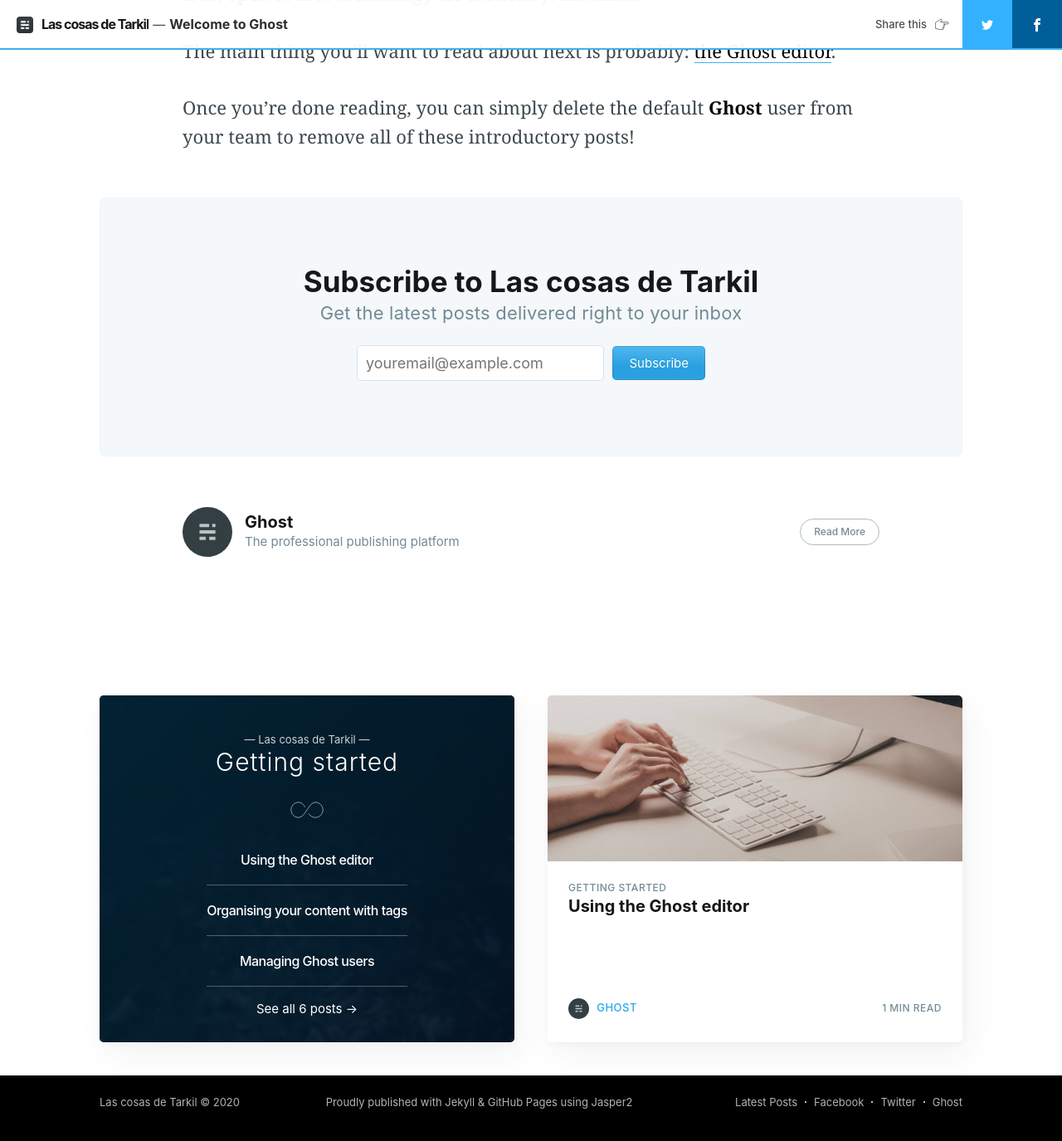
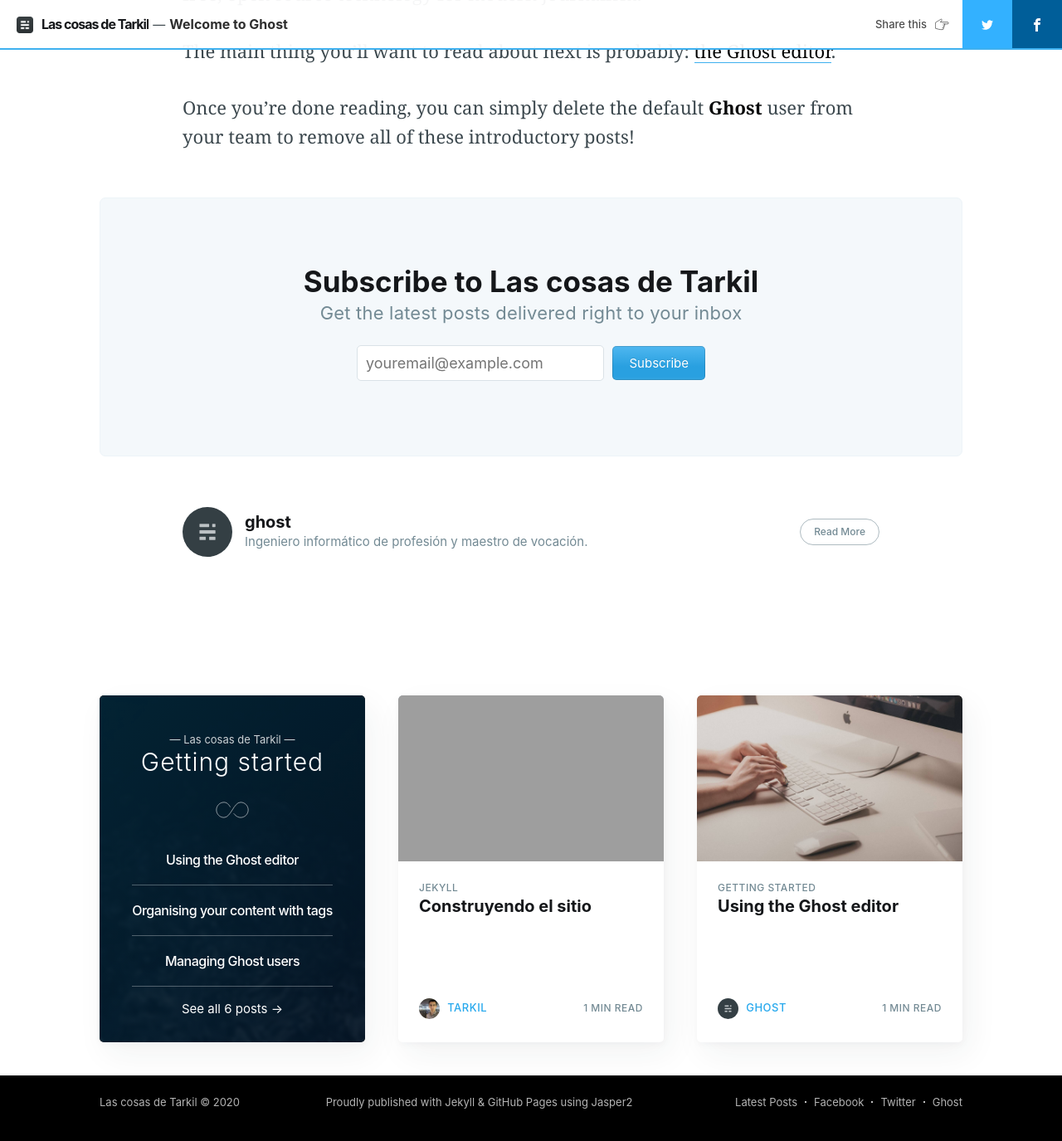
Before and after one commit to tarkil/blog, a Jekyll site: the page built from _posts/2017-07-27-welcome.md, in a window 1280 px wide and 1400 px high, scrolled down 1823 px. Shown: the top 1375 px of the window at 83% size. Built offline with Jekyll 4.4.1, drawn with Linux system fonts in a browser that asks for light colours; nearby versions of some CDN libraries; grey boxes are pictures that could not be loaded.

```diff
--- a/_data/authors.yml
+++ b/_data/authors.yml
@@ -1,13 +1,23 @@
 ghost:
   username: ghost
-  name: Ghost
+  name: ghost
   url_full: http://tarkil.dev/
   url: tarkil.dev
-  bio: The professional publishing platform
+  bio: Ingeniero informático de profesión y maestro de vocación.
   picture: assets/images/ghost.png
   facebook: ghost
-  twitter: tryghost
+  twitter: tarkil
   cover: False
+tarkil:
+  username: tarkil
+  name: tarkil
+  url_full: http://tarkil.dev/
+  url: tarkil.dev
+  bio: Ingeniero informático de profesión y maestro de vocación.
+  picture: assets/images/tarkil.jpg
+  facebook: ghost
+  twitter: tarkil
+  cover: assets/images/tarkil-cover.jpg
 hannah:
   username: hannah
   name: Hannah Wolfe
--- a/_data/tags.yml
+++ b/_data/tags.yml
@@ -14,3 +14,7 @@ getting-started:
   name: getting-started
   description: False
   cover: False
+jekyll:
+  name: jekyll
+  description: False
+  cover: False
```
Also changed, not shown: _posts/2020-04-12-first-post.md (added, +17 -0 lines), assets/images/tarkil-cover.jpg (added), assets/images/tarkil.jpg (added).
